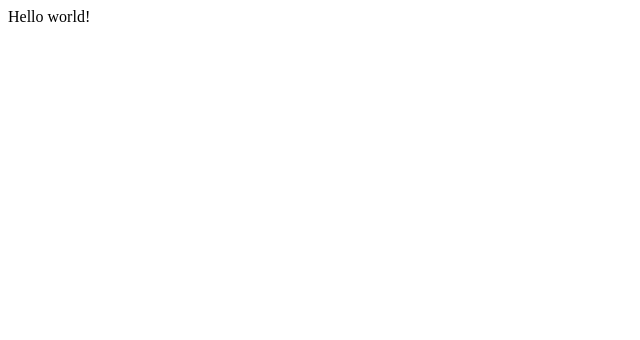
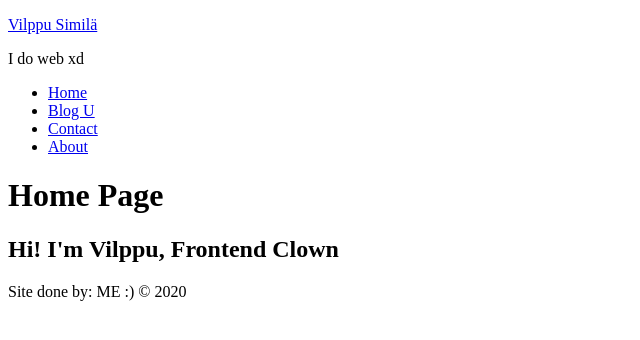
Before and after one commit to ilpopa/gatsufolio, a Gatsby site: page / in a window 1280 px wide. Shown: the whole page, without its empty margins (0-640 px from the left). Built offline with nearby package versions, Linux system fonts and the light colour scheme; Gatsby itself is replaced by a stand-in of ours.

Commit message:
Basic site layout

```diff
--- /dev/null
+++ b/src/components/footer.js
@@ -0,0 +1,13 @@
+import React from "react"
+
+const Footer = () => {
+    return (
+        <footer>
+            <p>
+                Site done by: ME :) &copy; {new Date().getFullYear().toString()}{" "}
+            </p>
+        </footer>
+    )
+}
+
+export default Footer
--- /dev/null
+++ b/src/components/header.js
@@ -0,0 +1,33 @@
+import React from "react"
+import { Link } from "gatsby"
+
+const Header = () => {
+    return (
+        <header>
+            <div>
+                <p>
+                    <Link to="/">Vilppu Similä</Link>
+                </p>
+                <p>I do web xd</p>
+            </div>
+            <nav>
+                <ul>
+                    <li>
+                        <Link to="/">Home</Link>
+                    </li>
+                    <li>
+                        <Link to="/blog">Blog U</Link>
+                    </li>
+                    <li>
+                        <Link to="/contact">Contact</Link>
+                    </li>
+                    <li>
+                        <Link to="/about">About</Link>
+                    </li>
+                </ul>
+            </nav>
+        </header>
+    )
+}
+
+export default Header
--- /dev/null
+++ b/src/components/layout.js
@@ -0,0 +1,15 @@
+import React from "react"
+import Header from "./header"
+import Footer from "./footer"
+
+const Layout = props => {
+    return (
+        <div>
+            <Header />
+            {props.children}
+            <Footer />
+        </div>
+    )
+}
+
+export default Layout
--- a/src/pages/index.js
+++ b/src/pages/index.js
@@ -1,5 +1,13 @@
 import React from "react"
+import Layout from "../components/layout"
 
-export default function Home() {
-  return <div>Hello world!</div>
+const Index = () => {
+  return (
+    <Layout>
+      <h1>Home Page</h1>
+      <h2>Hi! I'm Vilppu, Frontend Clown</h2>
+    </Layout>
+  )
 }
+
+export default Index
```
Also changed, not shown: src/pages/about.js (added, +14 -0 lines), src/pages/blog.js (added, +13 -0 lines), src/pages/contact.js (added, +14 -0 lines).
